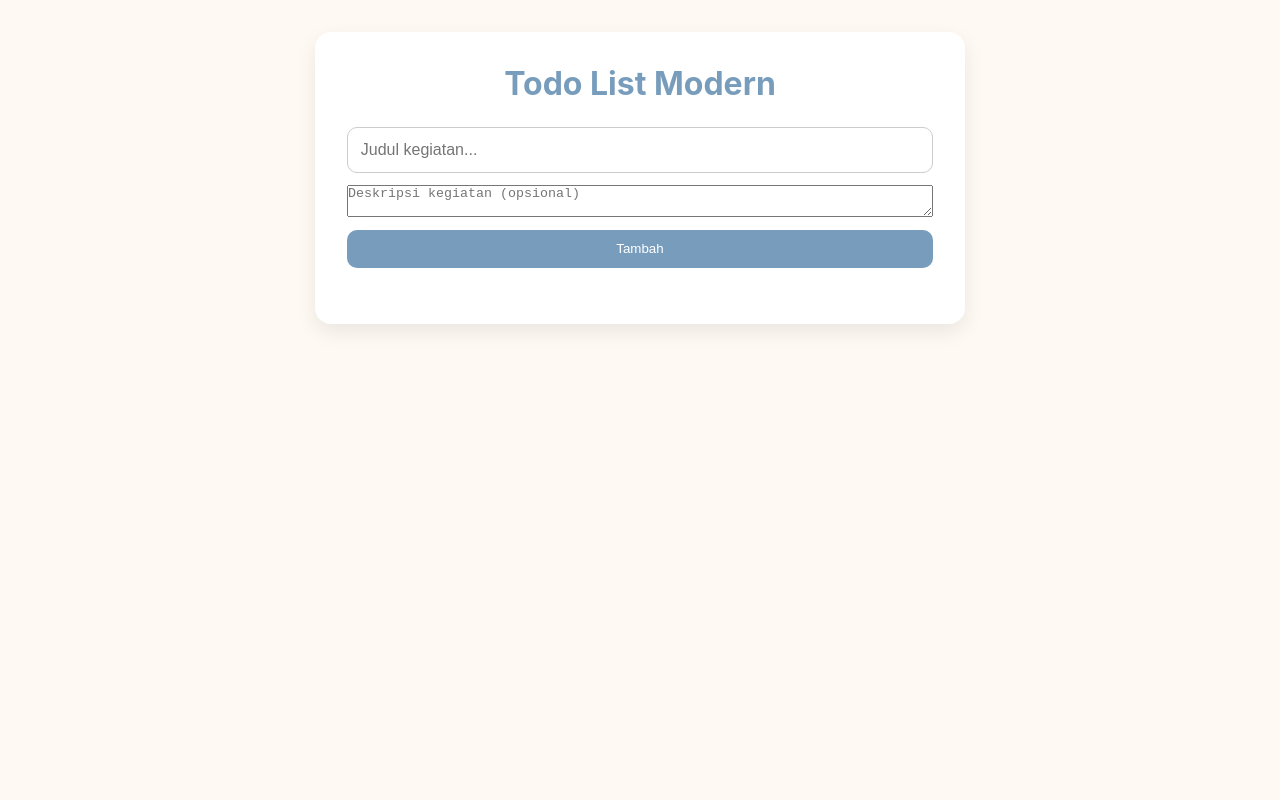
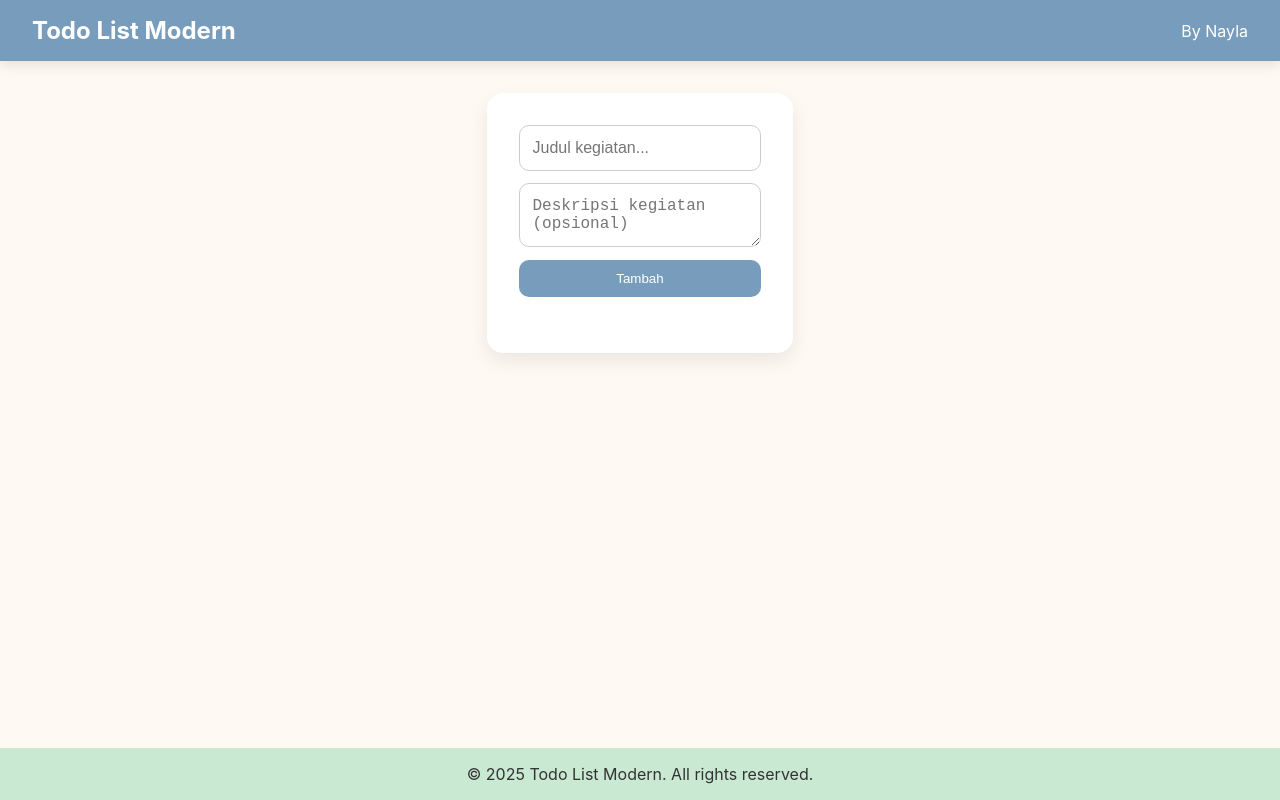
Before and after one commit to naellaz/todo-crud, a Next.js app: page / in a window 1280 px wide. Built offline with nearby package versions, Linux system fonts and the light colour scheme.

Commit message:
ganti tema

```diff
--- a/app/globals.css
+++ b/app/globals.css
@@ -9,8 +9,37 @@ body {
   font-family: 'Inter', sans-serif;
   background-color: #FEF9F2;
   color: #333;
+  min-height: 100vh;
+  display: flex;
+  flex-direction: column;
 }
 
+/* Navbar */
+nav {
+  width: 100%;
+  padding: 1rem 2rem;
+  background-color: #789DBC;
+  color: #fff;
+  display: flex;
+  justify-content: space-between;
+  align-items: center;
+  box-shadow: 0 4px 12px rgba(0,0,0,0.1);
+}
+
+nav h1 {
+  font-size: 1.5rem;
+}
+
+/* Footer */
+footer {
+  width: 100%;
+  padding: 1rem 2rem;
+  text-align: center;
+  background-color: #C9E9D2;
+  margin-top: auto;
+}
+
+/* Container */
 .container {
   max-width: 650px;
   margin: 2rem auto;
@@ -20,12 +49,7 @@ body {
   box-shadow: 0 8px 20px rgba(0,0,0,0.08);
 }
 
-h1 {
-  text-align: center;
-  margin-bottom: 1.5rem;
-  color: #789DBC;
-}
-
+/* Form */
 form {
   display: flex;
   flex-direction: column;
@@ -33,7 +57,7 @@ form {
   margin-bottom: 1.5rem;
 }
 
-input[type="text"], input[type="textarea"] {
+input[type="text"], textarea {
   padding: 0.8rem;
   border-radius: 10px;
   border: 1px solid #ccc;
@@ -79,6 +103,7 @@ button.delete-btn:hover {
   background-color: #ffbdbd;
 }
 
+/* Todo list */
 ul {
   list-style: none;
 }
--- a/app/layout.tsx
+++ b/app/layout.tsx
@@ -3,7 +3,18 @@ import './globals.css'
 export default function RootLayout({ children }: { children: React.ReactNode }) {
   return (
     <html lang="en">
-      <body>{children}</body>
+      <body>
+        <nav>
+          <h1>Todo List Modern</h1>
+          <span>By Nayla</span>
+        </nav>
+
+        {children}
+
+        <footer>
+          &copy; 2025 Todo List Modern. All rights reserved.
+        </footer>
+      </body>
     </html>
   )
 }
--- a/app/page.tsx
+++ b/app/page.tsx
@@ -54,7 +54,6 @@ export default function HomePage() {
 
   return (
     <div className="container">
-      <h1>Todo List Modern</h1>
       <form onSubmit={e => { e.preventDefault(); handleAdd() }}>
         <input
           type="text"
```
